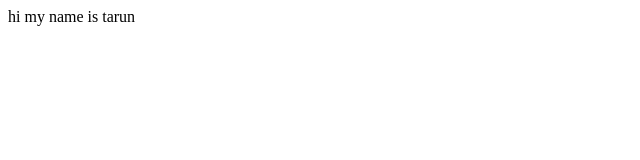
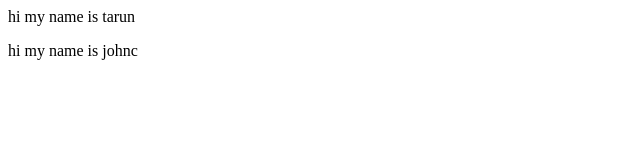
Before and after one commit to Tarunkumarnagora/TarunLearning, a plain HTML site: page index.html in a window 1280 px wide. Shown: the whole page, without its empty margins (0-640 px from the left). Drawn offline with Linux system fonts and the light colour scheme.

Commit message:
i update the code

```diff
--- a/index.html
+++ b/index.html
@@ -1,3 +1,5 @@
 <Table>
     hi my name is tarun
     </Table>
+
+    <p> hi my name is johnc</p>
```
Also changed, not shown: 1 other file.
